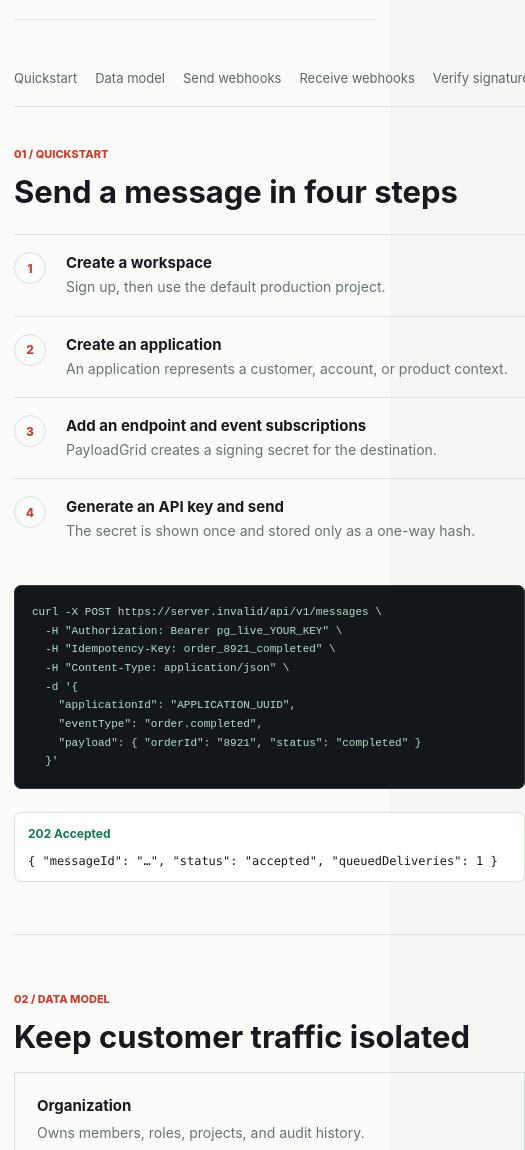
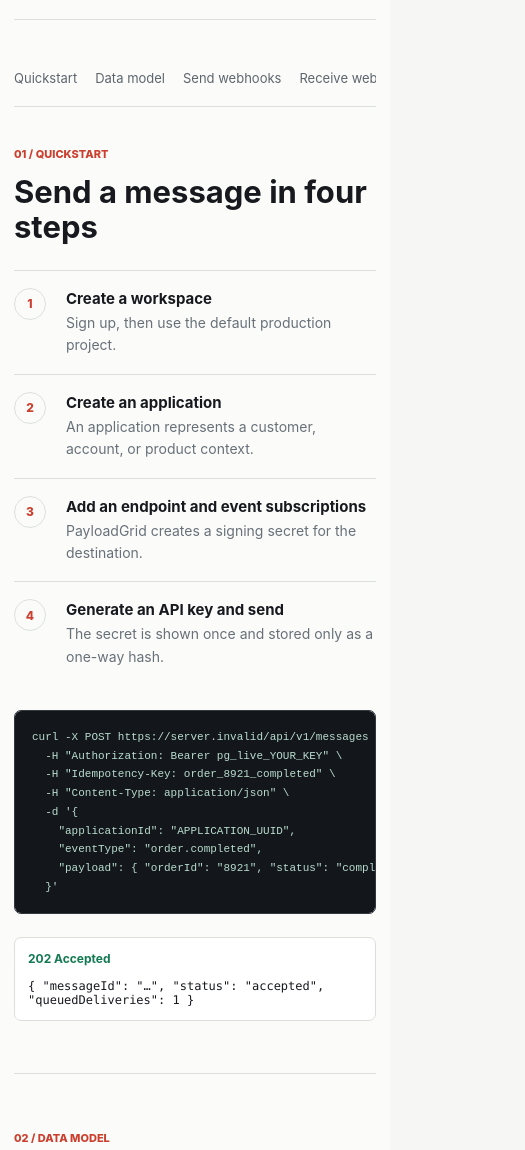
Before and after one commit to jaybhinsara/payloadgrid, a Next.js app in the folder app/: page /docs in a window 390 px wide. Shown: the part 418-1568 px from the top of the page, 525 px wide, since content can reach past the window. Built offline with nearby package versions, Linux system fonts and the light colour scheme; no server answers.

Commit message:
Fix mobile marketing and docs layouts

```diff
--- a/app/src/app/globals.css
+++ b/app/src/app/globals.css
@@ -495,35 +495,35 @@ p { color: var(--muted); line-height: 1.6; }
 .public-footer nav a { color: var(--muted); font-size: 13px; }
 .public-footer nav a:hover { color: var(--ink); }
 .public-footer-bottom { grid-column: 1 / -1; display: flex; justify-content: space-between; border-top: 1px solid var(--line); padding-top: 25px; color: #858d93; font-size: 11px; }
-.docs-layout { display: grid; grid-template-columns: 220px minmax(0, 820px); align-items: start; gap: 80px; }
+.docs-layout { display: grid; min-width: 0; grid-template-columns: 220px minmax(0, 820px); align-items: start; gap: 80px; }
 .docs-nav { position: sticky; top: 24px; display: grid; gap: 11px; border-left: 1px solid var(--line); padding-left: 18px; }
 .docs-nav strong { margin-bottom: 4px; color: #969da2; font-family: var(--mono); font-size: 11px; }
 .docs-nav a { color: #5d656c; font-size: 13px; }
 .docs-nav a:hover { color: var(--coral-dark); }
-.docs-content > section { scroll-margin-top: 24px; border-top: 1px solid var(--line); padding: 68px 0; }
+.docs-content { width: 100%; min-width: 0; max-width: 100%; }.docs-content > section { min-width: 0; scroll-margin-top: 24px; border-top: 1px solid var(--line); padding: 68px 0; }
 .docs-content > section:first-child { border-top: 0; padding-top: 0; }
 .docs-content h2 { margin: 12px 0 17px; font-size: 36px; line-height: 1.15; }
 .docs-content h3 { margin: 32px 0 12px; font-size: 18px; }
 .docs-content p { font-size: 16px; }
-.docs-code { margin: 23px 0; overflow-x: auto; border: 1px solid #33383f; border-radius: 7px; background: #13161b; padding: 22px; color: #b9ddcd; font-family: var(--mono); font-size: 13px; line-height: 1.7; white-space: pre; }
+.docs-code { width: 100%; max-width: 100%; margin: 23px 0; overflow-x: auto; overscroll-behavior-x: contain; border: 1px solid #33383f; border-radius: 7px; background: #13161b; padding: 22px; color: #b9ddcd; font-family: var(--mono); font-size: 13px; line-height: 1.7; white-space: pre; -webkit-overflow-scrolling: touch; }
 .docs-response { display: grid; grid-template-columns: auto minmax(0, 1fr); align-items: center; gap: 13px; border: 1px solid var(--line); border-radius: 7px; background: #fff; padding: 13px; }
 .docs-response strong { color: var(--green); font-size: 12px; }
-.docs-response code { overflow: hidden; font-family: var(--mono); font-size: 12px; text-overflow: ellipsis; white-space: nowrap; }
+.docs-response code { min-width: 0; overflow: hidden; font-family: var(--mono); font-size: 12px; text-overflow: ellipsis; white-space: nowrap; }
 .docs-steps { display: grid; gap: 0; margin: 25px 0; padding: 0; list-style: none; }
-.docs-steps li { display: grid; grid-template-columns: 38px 1fr; gap: 14px; border-top: 1px solid var(--line); padding: 17px 0; }
+.docs-steps li { display: grid; grid-template-columns: 38px minmax(0, 1fr); gap: 14px; border-top: 1px solid var(--line); padding: 17px 0; }.docs-steps li > div { min-width: 0; }
 .docs-steps li > span { display: grid; width: 32px; height: 32px; place-items: center; border: 1px solid var(--line); border-radius: 50%; color: var(--coral-dark); font-size: 12px; font-weight: 800; }
 .docs-steps strong { font-size: 15px; }.docs-steps p { margin: 4px 0 0; font-size: 14px; }
 .docs-grid, .provider-docs, .security-control-grid { display: grid; grid-template-columns: repeat(2, minmax(0, 1fr)); border-top: 1px solid var(--line); border-left: 1px solid var(--line); }
-.docs-grid > div, .provider-docs > div, .security-control-grid article { border-right: 1px solid var(--line); border-bottom: 1px solid var(--line); padding: 22px; }
+.docs-grid > div, .provider-docs > div, .security-control-grid article { min-width: 0; border-right: 1px solid var(--line); border-bottom: 1px solid var(--line); padding: 22px; }
 .docs-grid strong, .provider-docs strong { font-size: 15px; }.docs-grid p, .provider-docs p { margin: 7px 0 0; font-size: 14px; }
-.docs-callout { display: grid; grid-template-columns: 25px 1fr; gap: 11px; border-left: 3px solid var(--green); background: var(--green-bg); padding: 16px; color: var(--green); }
+.docs-callout { display: grid; grid-template-columns: 25px minmax(0, 1fr); gap: 11px; border-left: 3px solid var(--green); background: var(--green-bg); padding: 16px; color: var(--green); }
 .docs-callout p { margin: 0; color: #285c45; font-size: 14px; }
 .check-list-public { display: grid; gap: 12px; margin: 25px 0; padding: 0; list-style: none; color: #485159; font-size: 15px; }
 .check-list-public li { display: flex; align-items: center; gap: 9px; }.check-list-public svg { color: var(--green); }
 .text-link, .text-link:visited { display: inline-flex; align-items: center; gap: 6px; color: var(--coral-dark); font-size: 14px; font-weight: 750; }
 .api-reference { display: grid; margin: 25px 0; border-top: 1px solid var(--line); }
-.api-reference > div { display: grid; grid-template-columns: 54px 190px 1fr; align-items: center; gap: 14px; border-bottom: 1px solid var(--line); padding: 17px 0; }
-.api-reference code { color: var(--coral-dark); font-size: 12px; font-weight: 800; }.api-reference strong { font-family: var(--mono); font-size: 13px; }.api-reference p { margin: 0; font-size: 14px; }
+.api-reference > div { display: grid; min-width: 0; grid-template-columns: 54px 190px minmax(0, 1fr); align-items: center; gap: 14px; border-bottom: 1px solid var(--line); padding: 17px 0; }
+.api-reference code { color: var(--coral-dark); font-size: 12px; font-weight: 800; }.api-reference strong { min-width: 0; overflow-wrap: anywhere; font-family: var(--mono); font-size: 13px; }.api-reference p { margin: 0; font-size: 14px; }
 .pricing-plan { display: grid; grid-template-columns: .8fr 1.2fr; border: 1px solid var(--line); border-radius: 7px; background: #fff; }
 .pricing-plan > div { border-right: 1px solid var(--line); padding: 42px; }.pricing-plan > div > span { color: var(--coral-dark); font-size: 12px; font-weight: 850; }.pricing-plan h2 { margin: 16px 0 0; font-size: 68px; }.pricing-plan > div p { margin-bottom: 28px; }
 .pricing-plan ul { display: grid; align-content: center; gap: 18px; margin: 0; padding: 42px; list-style: none; color: #424b52; font-size: 15px; }.pricing-plan li { display: flex; align-items: center; gap: 10px; }.pricing-plan svg { color: var(--green); }
@@ -545,7 +545,7 @@ p { color: var(--muted); line-height: 1.6; }
   .public-nav-actions { display: none !important; }.public-menu-button { display: inline-flex; }.public-nav > nav { display: none; }.public-nav { position: relative; }.public-nav > .public-mobile-menu { position: absolute; top: 66px; right: 0; left: 0; z-index: 20; display: grid; gap: 0; border: 1px solid var(--line); border-radius: 7px; background: #fff; box-shadow: 0 18px 35px rgba(23,25,30,.12); }.public-mobile-menu > a { display: flex; min-height: 48px; align-items: center; border-bottom: 1px solid var(--line); padding: 0 16px; font-size: 14px; }.public-mobile-menu > .button { margin: 12px; border-bottom: 0; }
   .public-page-hero, .public-page-body { width: calc(100% - 28px); }.public-page-hero { padding: 58px 0 50px; }.public-page-hero h1 { font-size: 46px; }.public-page-hero > p { font-size: 17px; }.public-page-body { padding: 50px 0 80px; }.public-section { padding: 55px 0; }.public-section h2, .docs-content h2 { font-size: 31px; }
   .public-footer { grid-template-columns: 1fr 1fr; gap: 35px; padding: 48px 18px 25px; }.public-footer-brand { grid-column: 1 / -1; }.public-footer-bottom { align-items: flex-start; flex-direction: column; gap: 8px; }
-  .docs-nav { display: flex; overflow-x: auto; gap: 18px; white-space: nowrap; }.docs-nav strong { display: none; }.docs-content > section { padding: 52px 0; }.docs-code { padding: 17px; font-size: 11px; }.docs-grid, .provider-docs, .security-control-grid, .contact-grid { grid-template-columns: 1fr; }.api-reference > div { grid-template-columns: 50px 1fr; }.api-reference p { grid-column: 2; }.pricing-plan { grid-template-columns: 1fr; }.pricing-plan > div { border-right: 0; border-bottom: 1px solid var(--line); padding: 28px; }.pricing-plan ul { padding: 28px; }.boundary-table { grid-template-columns: 1fr; }.boundary-table > div + div { border-top: 1px solid var(--line); border-left: 0; }.status-components article { grid-template-columns: 30px 1fr; }.status-components article > span { grid-column: 2; }.playground-editor, .playground-output { padding: 18px; }
+  .docs-nav { display: flex; width: 100%; min-width: 0; max-width: 100%; overflow-x: auto; overscroll-behavior-x: contain; gap: 18px; white-space: nowrap; scrollbar-color: #aeb5ba transparent; scrollbar-width: thin; }.docs-nav a { flex: 0 0 auto; }.docs-nav strong { display: none; }.docs-content > section { padding: 52px 0; }.docs-code { padding: 17px; font-size: 11px; }.docs-grid, .provider-docs, .security-control-grid, .contact-grid { grid-template-columns: 1fr; }.api-reference > div { grid-template-columns: 50px 1fr; }.api-reference p { grid-column: 2; }.pricing-plan { grid-template-columns: 1fr; }.pricing-plan > div { border-right: 0; border-bottom: 1px solid var(--line); padding: 28px; }.pricing-plan ul { padding: 28px; }.boundary-table { grid-template-columns: 1fr; }.boundary-table > div + div { border-top: 1px solid var(--line); border-left: 0; }.status-components article { grid-template-columns: 30px 1fr; }.status-components article > span { grid-column: 2; }.playground-editor, .playground-output { padding: 18px; }
 }
 @media (max-width: 430px) { .public-page-hero h1 { font-size: 39px; }.public-footer { grid-template-columns: 1fr; }.public-footer-brand, .public-footer-bottom { grid-column: 1; }.docs-response { grid-template-columns: 1fr; }.docs-response code { white-space: normal; }.pricing-plan h2 { font-size: 56px; } }
 .forgot-link { margin-top: -4px; color: var(--coral-dark); font-size: 12px; text-align: right; }
```
